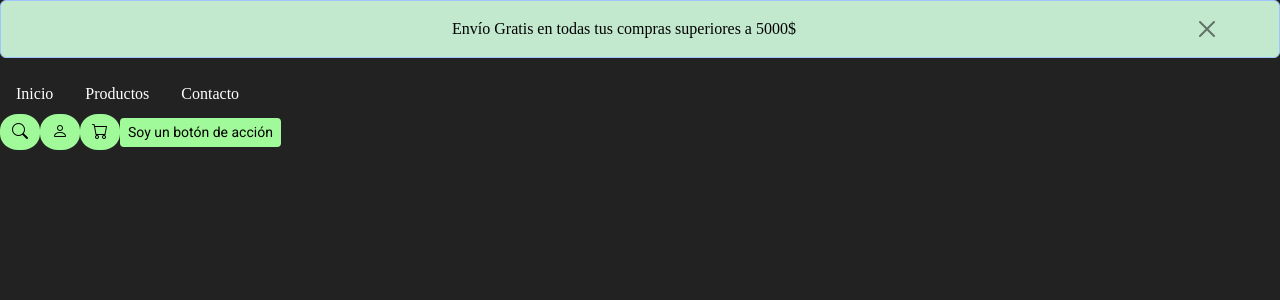
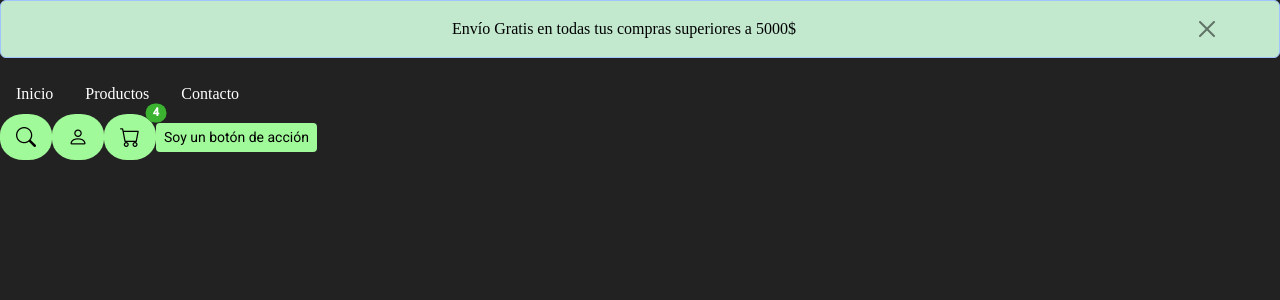
Before and after one commit to Gerschuk/proyecto-frontend-numen, a React (Create React App) app: page / in a window 1280 px wide. Shown: the top 300 px of the page. Built offline with nearby package versions, Linux system fonts and the light colour scheme.

Commit message:
Feat(boton): Se agrego el badge al carrito

```diff
--- a/src/App.js
+++ b/src/App.js
@@ -30,7 +30,7 @@ function App() {
         <Navbar contenido={paginas} />
         <Boton icono="buscar" circulo="true"/>
         <Boton icono="login" circulo="true" />
-        <Boton icono="carrito" circulo="true" />
+        <Boton icono="carrito" circulo="true" cantArticulos="4"/>
         <Boton texto = "Soy un botón de acción"/>
       </header>
     </>
--- a/src/assets/componentes/boton/Boton.js
+++ b/src/assets/componentes/boton/Boton.js
@@ -15,10 +15,15 @@ function Boton(contenido) {
     console.log(contenido);
     let boton = null;
 
-    if (contenido.circulo) {
-        boton = <button className="btn boton-redondo">{iconos[contenido.icono]}</button>;
+    if (contenido.circulo && contenido.icono === "carrito") {
+        boton = <button type="button" className="btn boton-redondo position-relative btn-lg">
+            {iconos[contenido.icono]}
+            <span class="position-absolute top-15 start-100 translate-middle badge rounded-pill bg-secondary">{contenido.cantArticulos}</span>
+        </button>
+    } else if (contenido.circulo) {
+        boton = <button type="button" className="btn boton-redondo btn-lg">{iconos[contenido.icono]}</button>;
     } else {
-        boton = <button className="btn btn-primary btn-sm">{contenido.texto}</button>;
+        boton = <button type="button" className="btn btn-primary btn-sm">{contenido.texto}</button>;
     }
 
     return boton;
--- a/src/assets/componentes/boton/boton.css
+++ b/src/assets/componentes/boton/boton.css
@@ -16,3 +16,19 @@
 .boton-redondo {
     border-radius: 45%;
 }
+
+.bg-secondary {
+    background-color: var(--color-secundario) !important;
+}
+
+.badge {
+    font-size: .7rem;
+}
+
+.top-25 {
+    top: 15% !important;
+}
+
+.start-75 {
+    left: 25% !important;
+}
```
Also changed, not shown: src/assets/css/styles.css (line endings or trailing spaces).
